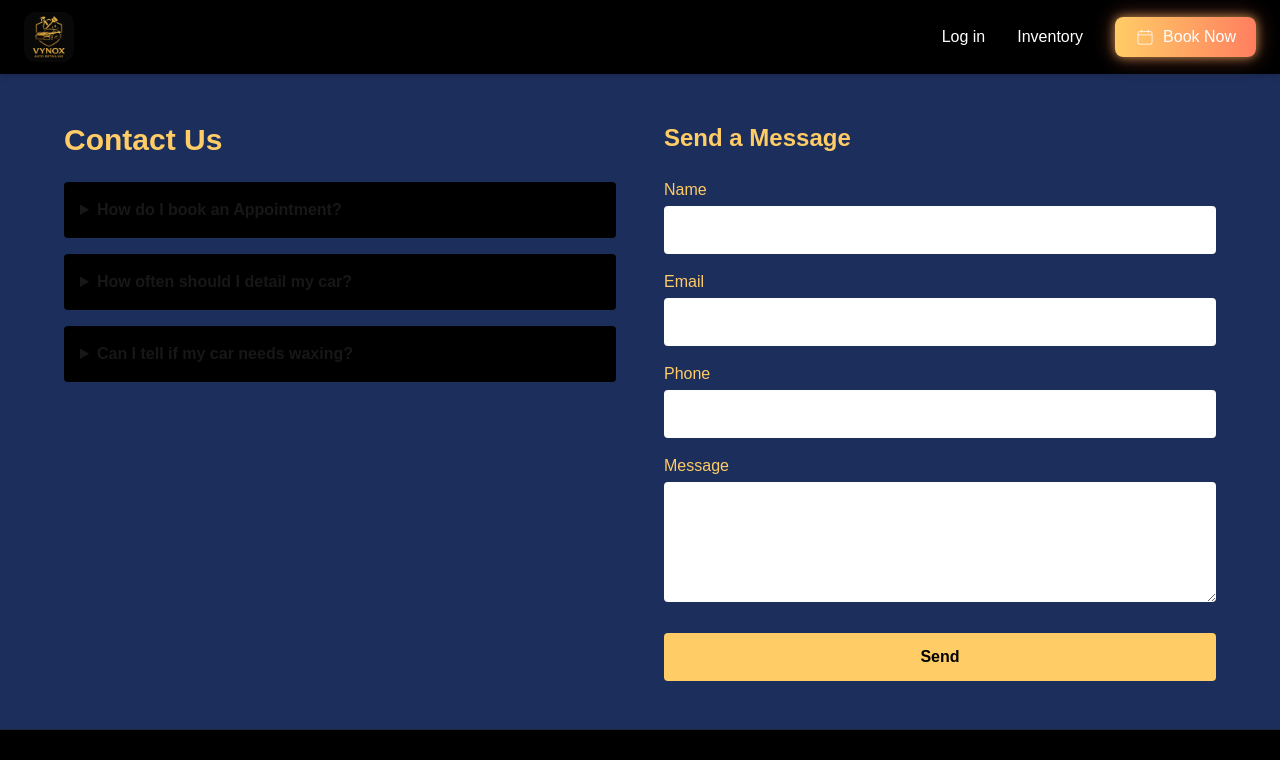
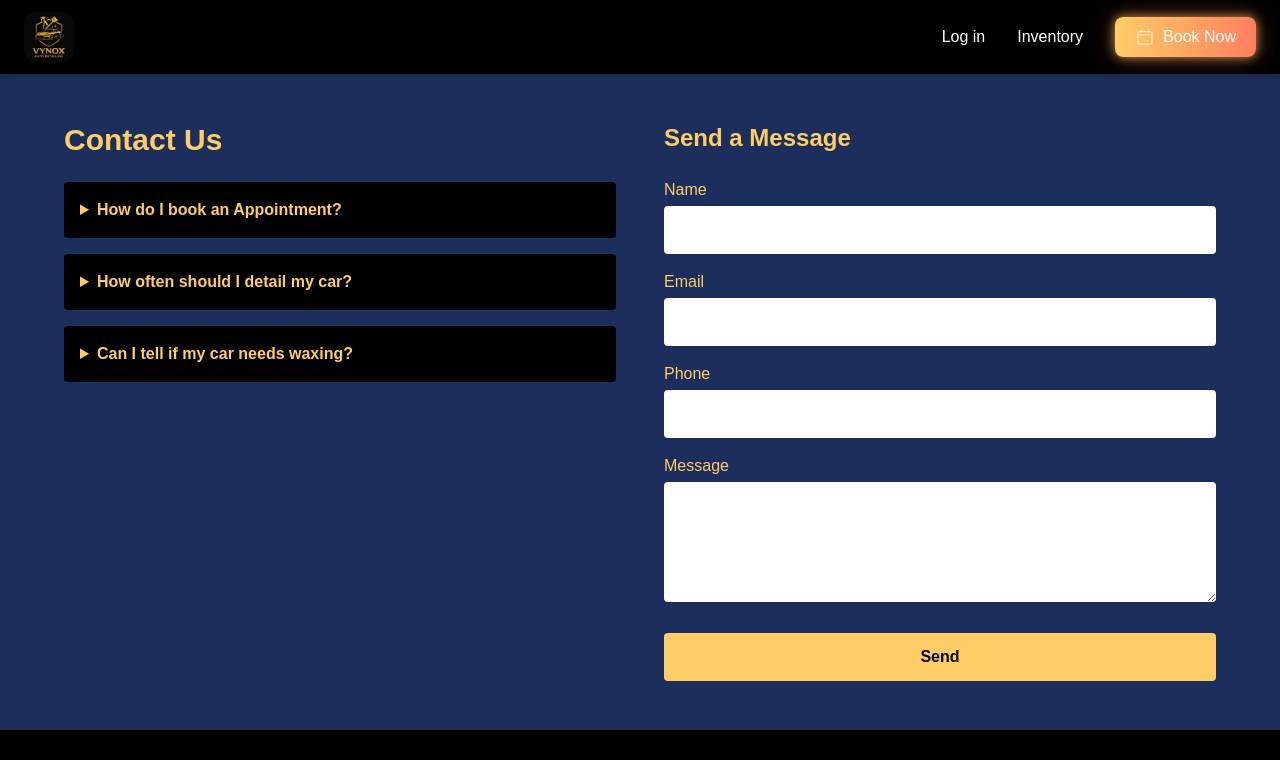
Before and after one commit to Parminder0/vynox-auto-detailing, a Next.js app: page /contact in a window 1280 px wide. Shown: the top 760 px of the page. Built offline with nearby package versions, Linux system fonts and the light colour scheme.

Commit message:
made changes to contact page the three black fields having the text is not clearly shown to the users so changed the text color and added the alert message when customer fills the form which shows the message is send to manager

```diff
--- a/app/contact/page.js
+++ b/app/contact/page.js
@@ -44,7 +44,6 @@ export default function ContactPage() {
         </nav>
       </header>
 
-      {/* MAIN CONTENT */}
       <main className="flex-1 py-12 px-6">
   <div className="max-w-6xl mx-auto grid md:grid-cols-2 gap-12">
     {/* FAQ */}
@@ -53,8 +52,8 @@ export default function ContactPage() {
         Contact Us
       </h1>
       <div className="space-y-4">
-              <details className="bg-black p-4 rounded">
-                <summary className="cursor-pointer font-semibold">
+        <details className="bg-black p-4 rounded text-white">
+          <summary className="cursor-pointer font-semibold text-[#FFCC66]">
             How do I book an Appointment?
           </summary>
           <p className="mt-2 text-gray-300">
@@ -62,16 +61,16 @@ export default function ContactPage() {
             1-587-438-7822.
           </p>
         </details>
-              <details className="bg-black p-4 rounded">
-                <summary className="cursor-pointer font-semibold">
+        <details className="bg-black p-4 rounded text-white">
+          <summary className="cursor-pointer font-semibold text-[#FFCC66]">
             How often should I detail my car?
           </summary>
           <p className="mt-2 text-gray-300">
             We recommend at least once every 6 months.
           </p>
         </details>
-              <details className="bg-black p-4 rounded">
-                <summary className="cursor-pointer font-semibold">
+        <details className="bg-black p-4 rounded text-white">
+          <summary className="cursor-pointer font-semibold text-[#FFCC66]">
             Can I tell if my car needs waxing?
           </summary>
           <p className="mt-2 text-gray-300">
@@ -86,13 +85,20 @@ export default function ContactPage() {
       <h2 className="text-2xl font-bold text-[#FFCC66] mb-6">
         Send a Message
       </h2>
-            <form className="flex flex-col space-y-4">
+      <form
+        className="flex flex-col space-y-4"
+        onSubmit={(e) => {
+          e.preventDefault();
+          alert("✅ Your message has been sent to the manager!");
+        }}
+      >
         <div>
           <label className="block text-[#FFCC66] font-medium mb-1">
             Name
           </label>
           <input
             type="text"
+            required
             className="w-full p-3 rounded bg-white text-black"
           />
         </div>
@@ -102,6 +108,7 @@ export default function ContactPage() {
           </label>
           <input
             type="email"
+            required
             className="w-full p-3 rounded bg-white text-black"
           />
         </div>
@@ -111,6 +118,7 @@ export default function ContactPage() {
           </label>
           <input
             type="tel"
+            required
             className="w-full p-3 rounded bg-white text-black"
           />
         </div>
@@ -120,6 +128,7 @@ export default function ContactPage() {
           </label>
           <textarea
             rows={4}
+            required
             className="w-full p-3 rounded bg-white text-black"
           ></textarea>
         </div>
@@ -130,6 +139,7 @@ export default function ContactPage() {
     </section>
   </div>
 </main>
+
 
       {/* FOOTER (4-part layout with dividers) */}
       <footer className="bg-black text-gray-300 px-6 py-8 border-t border-gray-800">
```
Lines whose indentation alone changed are shown as unchanged.
